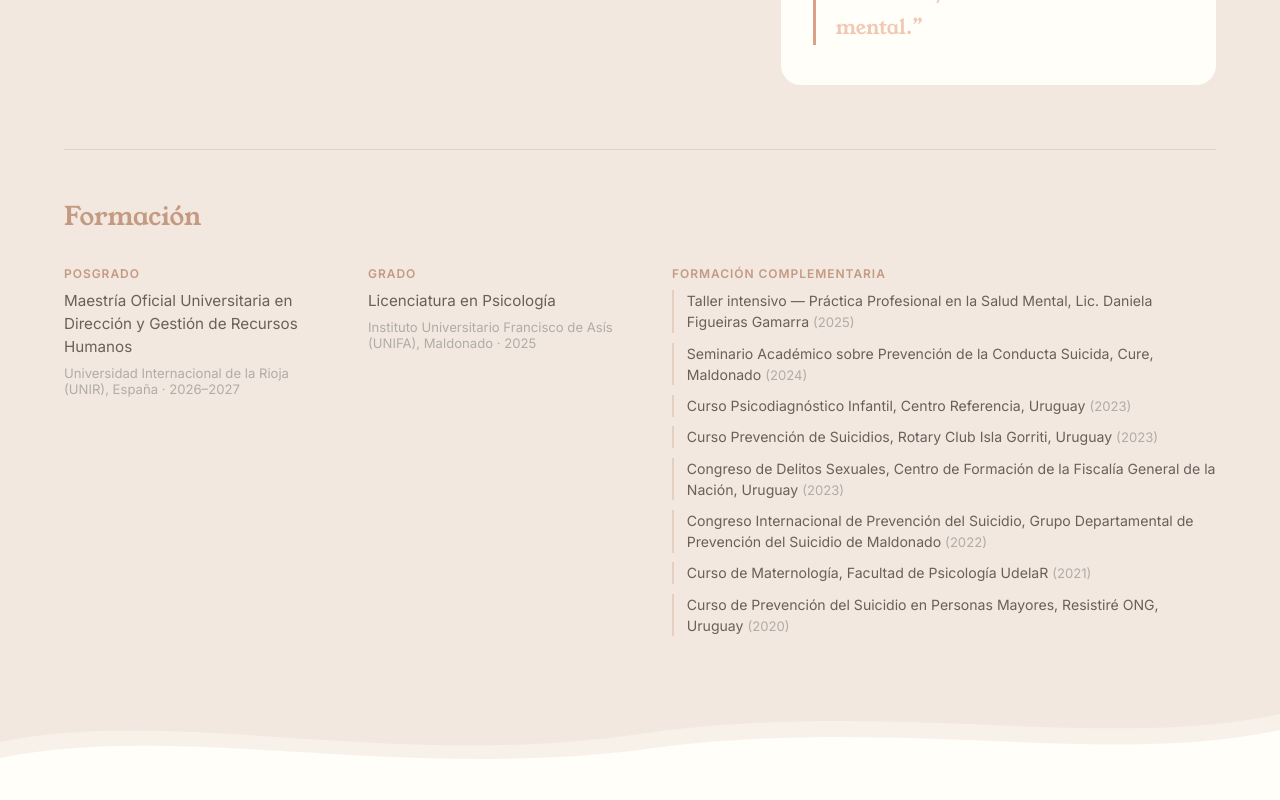
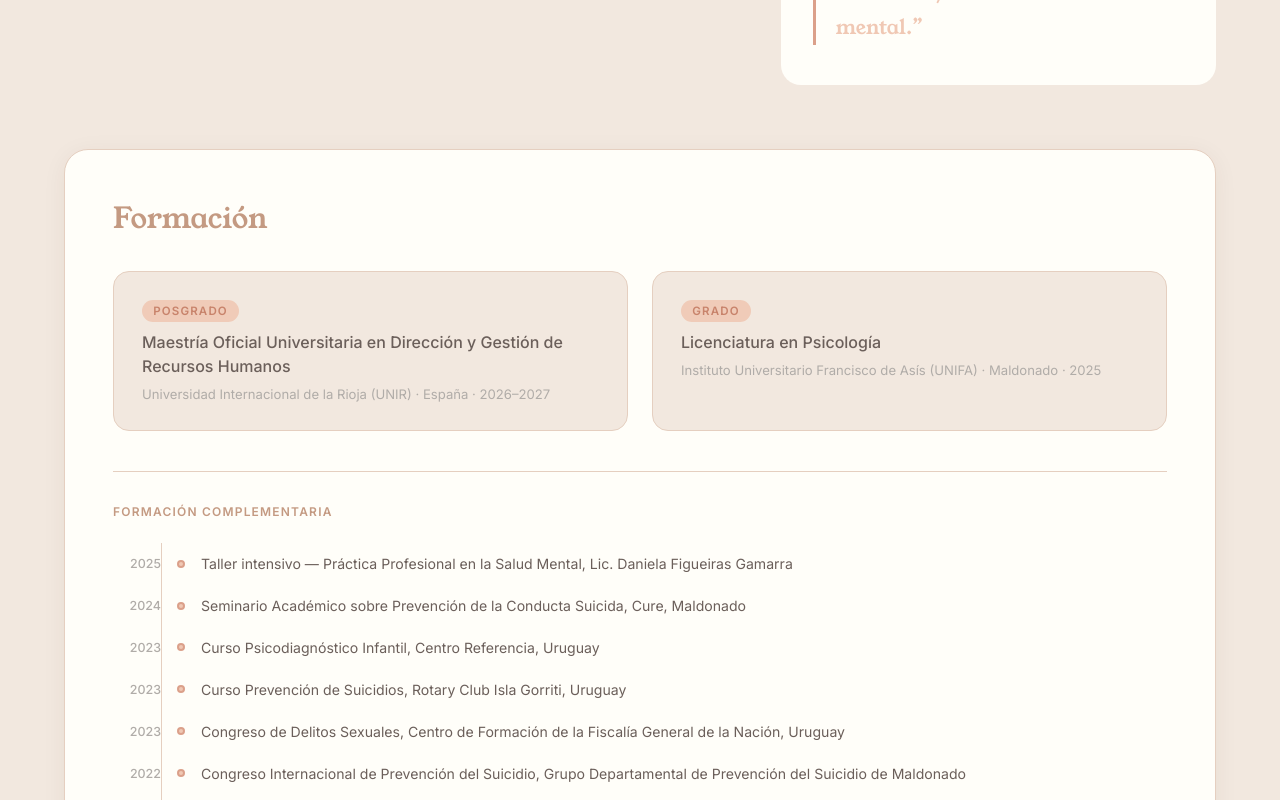
Before and after one commit to OsirisFer/Jose-Website, a Next.js app: page / in a window 1280 px wide. Shown: the part 2000-2800 px from the top of the page. Built offline with nearby package versions, Linux system fonts and the light colour scheme.

Commit message:
feat: restyle formation section with cards and timeline
Co-Authored-By: Claude Sonnet 4.6 <noreply@anthropic.com>

```diff
--- a/src/components/Profile.js
+++ b/src/components/Profile.js
@@ -43,34 +43,40 @@ export default function Profile() {
 
                 <div className={styles.formation}>
                     <h3 className={styles.formationHeading}>Formación</h3>
-                    <div className={styles.formationGrid}>
 
-                        <div className={styles.formationGroup}>
-                            <span className={styles.formationLabel}>Posgrado</span>
-                            <p className={styles.formationTitle}>Maestría Oficial Universitaria en Dirección y Gestión de Recursos Humanos</p>
-                            <p className={styles.formationMeta}>Universidad Internacional de la Rioja (UNIR), España · 2026–2027</p>
+                    <div className={styles.formationDegrees}>
+                        <div className={styles.degreeCard}>
+                            <span className={styles.degreeTag}>Posgrado</span>
+                            <p className={styles.degreeTitle}>Maestría Oficial Universitaria en Dirección y Gestión de Recursos Humanos</p>
+                            <p className={styles.degreeMeta}>Universidad Internacional de la Rioja (UNIR) · España · 2026–2027</p>
                         </div>
+                        <div className={styles.degreeCard}>
+                            <span className={styles.degreeTag}>Grado</span>
+                            <p className={styles.degreeTitle}>Licenciatura en Psicología</p>
+                            <p className={styles.degreeMeta}>Instituto Universitario Francisco de Asís (UNIFA) · Maldonado · 2025</p>
+                        </div>
+                    </div>
 
-                        <div className={styles.formationGroup}>
-                            <span className={styles.formationLabel}>Grado</span>
-                            <p className={styles.formationTitle}>Licenciatura en Psicología</p>
-                            <p className={styles.formationMeta}>Instituto Universitario Francisco de Asís (UNIFA), Maldonado · 2025</p>
+                    <div className={styles.complementary}>
+                        <p className={styles.complementaryLabel}>Formación complementaria</p>
+                        <div className={styles.timeline}>
+                            {[
+                                { year: '2025', text: 'Taller intensivo — Práctica Profesional en la Salud Mental, Lic. Daniela Figueiras Gamarra' },
+                                { year: '2024', text: 'Seminario Académico sobre Prevención de la Conducta Suicida, Cure, Maldonado' },
+                                { year: '2023', text: 'Curso Psicodiagnóstico Infantil, Centro Referencia, Uruguay' },
+                                { year: '2023', text: 'Curso Prevención de Suicidios, Rotary Club Isla Gorriti, Uruguay' },
+                                { year: '2023', text: 'Congreso de Delitos Sexuales, Centro de Formación de la Fiscalía General de la Nación, Uruguay' },
+                                { year: '2022', text: 'Congreso Internacional de Prevención del Suicidio, Grupo Departamental de Prevención del Suicidio de Maldonado' },
+                                { year: '2021', text: 'Curso de Maternología, Facultad de Psicología UdelaR' },
+                                { year: '2020', text: 'Curso de Prevención del Suicidio en Personas Mayores, Resistiré ONG, Uruguay' },
+                            ].map((item, i) => (
+                                <div key={i} className={styles.timelineItem}>
+                                    <span className={styles.timelineYear}>{item.year}</span>
+                                    <span className={styles.timelineDot} />
+                                    <p className={styles.timelineText}>{item.text}</p>
+                                </div>
+                            ))}
                         </div>
-
-                        <div className={styles.formationGroup}>
-                            <span className={styles.formationLabel}>Formación complementaria</span>
-                            <ul className={styles.formationList}>
-                                <li>Taller intensivo — Práctica Profesional en la Salud Mental, Lic. Daniela Figueiras Gamarra <span>(2025)</span></li>
-                                <li>Seminario Académico sobre Prevención de la Conducta Suicida, Cure, Maldonado <span>(2024)</span></li>
-                                <li>Curso Psicodiagnóstico Infantil, Centro Referencia, Uruguay <span>(2023)</span></li>
-                                <li>Curso Prevención de Suicidios, Rotary Club Isla Gorriti, Uruguay <span>(2023)</span></li>
-                                <li>Congreso de Delitos Sexuales, Centro de Formación de la Fiscalía General de la Nación, Uruguay <span>(2023)</span></li>
-                                <li>Congreso Internacional de Prevención del Suicidio, Grupo Departamental de Prevención del Suicidio de Maldonado <span>(2022)</span></li>
-                                <li>Curso de Maternología, Facultad de Psicología UdelaR <span>(2021)</span></li>
-                                <li>Curso de Prevención del Suicidio en Personas Mayores, Resistiré ONG, Uruguay <span>(2020)</span></li>
-                            </ul>
-                        </div>
-
                     </div>
                 </div>
 
--- a/src/components/Profile.module.css
+++ b/src/components/Profile.module.css
@@ -88,73 +88,133 @@
 
 .formation {
     margin-top: 4rem;
-    padding-top: 3rem;
-    border-top: 1px solid var(--warm-peach);
+    padding: 3rem 3rem;
+    background-color: var(--background);
+    border-radius: 24px;
+    border: 1px solid var(--warm-peach);
+    box-shadow: 0 4px 24px rgba(61, 47, 42, 0.06);
 }
 
 .formationHeading {
-    font-size: 1.6rem;
+    font-size: 1.8rem;
     color: var(--wing-salmon-dark);
     margin-bottom: 2rem;
 }
 
-.formationGrid {
+.formationDegrees {
     display: grid;
-    grid-template-columns: 1fr 1fr 2fr;
-    gap: 2rem;
-    align-items: start;
+    grid-template-columns: 1fr 1fr;
+    gap: 1.5rem;
+    margin-bottom: 2.5rem;
 }
 
-.formationGroup {
+.degreeCard {
+    background-color: var(--soft-beige);
+    border: 1px solid var(--warm-peach);
+    border-radius: 16px;
+    padding: 1.75rem;
     display: flex;
     flex-direction: column;
-    gap: 0.4rem;
+    gap: 0.5rem;
+    transition: box-shadow 0.3s ease;
 }
 
-.formationLabel {
-    font-size: 0.75rem;
+.degreeCard:hover {
+    box-shadow: 0 8px 24px rgba(61, 47, 42, 0.08);
+}
+
+.degreeTag {
+    font-size: 0.72rem;
     text-transform: uppercase;
-    letter-spacing: 0.08em;
-    color: var(--wing-salmon-dark);
+    letter-spacing: 0.1em;
     font-family: 'Inter', sans-serif;
     font-weight: 600;
-    margin-bottom: 0.2rem;
+    color: var(--salmon);
+    background-color: var(--wing-salmon);
+    padding: 0.25rem 0.7rem;
+    border-radius: 50px;
+    width: fit-content;
+    opacity: 0.9;
 }
 
-.formationTitle {
-    font-size: 0.95rem;
+.degreeTitle {
+    font-size: 1rem;
     color: var(--foreground);
     font-family: 'Inter', sans-serif;
     line-height: 1.5;
+    font-weight: 500;
 }
 
-.formationMeta {
+.degreeMeta {
     font-size: 0.82rem;
     color: var(--logo-gray);
     font-family: 'Inter', sans-serif;
 }
 
-.formationList {
-    list-style: none;
-    padding: 0;
-    margin: 0;
+.complementary {
+    border-top: 1px solid var(--warm-peach);
+    padding-top: 2rem;
+}
+
+.complementaryLabel {
+    font-size: 0.75rem;
+    text-transform: uppercase;
+    letter-spacing: 0.1em;
+    color: var(--wing-salmon-dark);
+    font-family: 'Inter', sans-serif;
+    font-weight: 600;
+    margin-bottom: 1.5rem;
+}
+
+.timeline {
     display: flex;
     flex-direction: column;
-    gap: 0.6rem;
+    gap: 0;
+    position: relative;
 }
 
-.formationList li {
+.timeline::before {
+    content: '';
+    position: absolute;
+    left: 3rem;
+    top: 0;
+    bottom: 0;
+    width: 1px;
+    background: var(--warm-peach);
+}
+
+.timelineItem {
+    display: grid;
+    grid-template-columns: 3rem 1rem 1fr;
+    align-items: center;
+    gap: 0.75rem;
+    padding: 0.65rem 0;
+}
+
+.timelineYear {
+    font-size: 0.78rem;
+    font-family: 'Inter', sans-serif;
+    color: var(--logo-gray);
+    font-weight: 500;
+    text-align: right;
+}
+
+.timelineDot {
+    width: 8px;
+    height: 8px;
+    border-radius: 50%;
+    background-color: var(--wing-salmon);
+    border: 2px solid var(--salmon-light);
+    justify-self: center;
+    position: relative;
+    z-index: 1;
+}
+
+.timelineText {
     font-size: 0.88rem;
     color: var(--foreground);
     font-family: 'Inter', sans-serif;
     line-height: 1.5;
-    padding-left: 0.8rem;
-    border-left: 2px solid var(--warm-peach);
-}
-
-.formationList li span {
-    color: var(--logo-gray);
-    font-size: 0.82rem;
 }
 
 @media (max-width: 768px) {
@@ -167,7 +227,15 @@
         gap: 1.5rem;
     }
 
-    .formationGrid {
+    .formationDegrees {
         grid-template-columns: 1fr;
     }
+
+    .formation {
+        padding: 2rem 1.5rem;
+    }
+
+    .timeline::before {
+        left: 2.5rem;
+    }
 }
```
